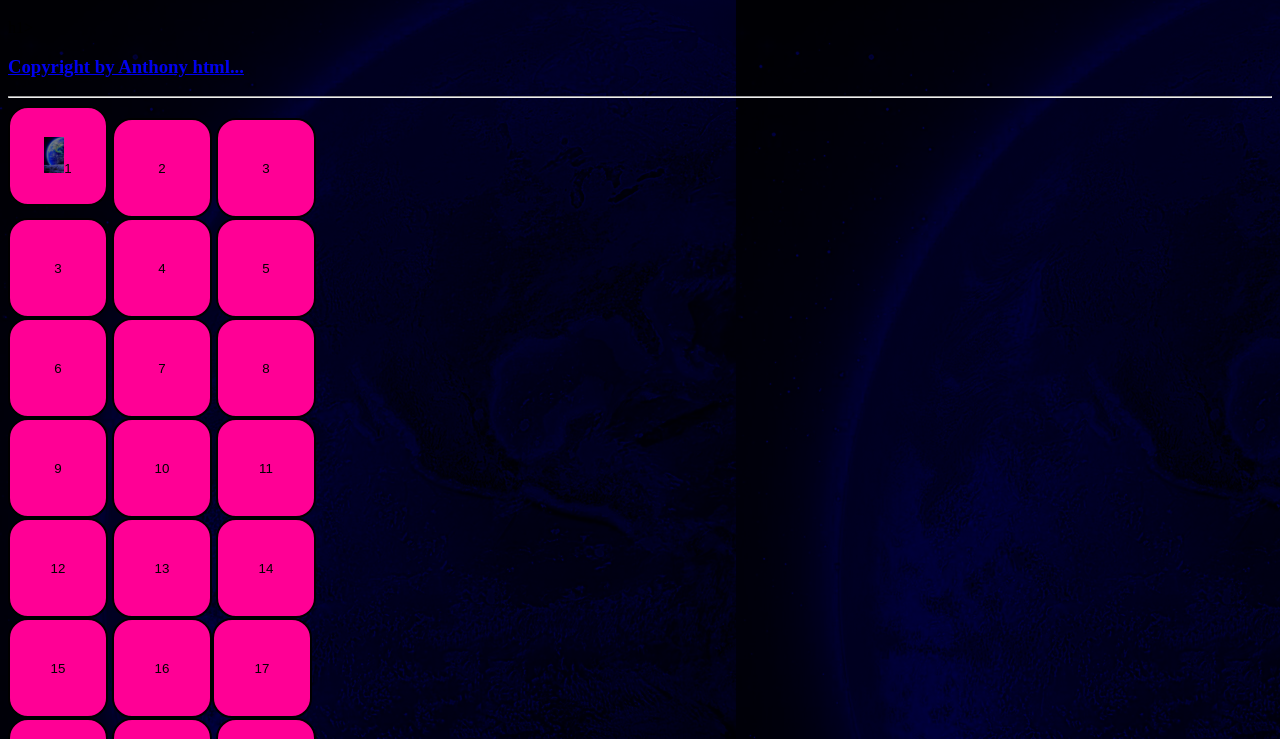
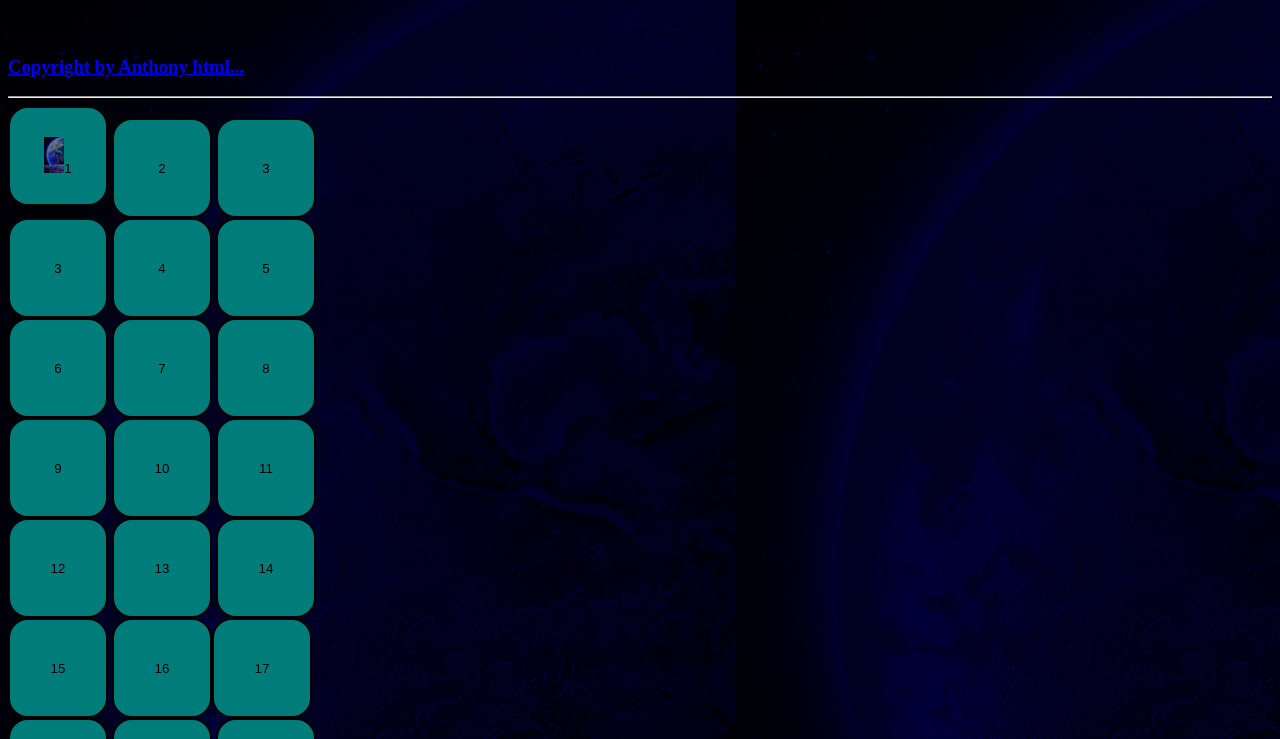
Before and after one commit to anjaseb/Hist-ria-, a plain HTML site: page about.html in a window 1280 px wide. Shown: the part 61-800 px from the top of the page. Drawn offline with Linux system fonts and the light colour scheme; a script that the page names is missing.

Commit message:
Update style.css

```diff
--- a/style.css
+++ b/style.css
@@ -84,5 +84,5 @@ button {
   width: 100px;
   border: 2px solid black;
   border-radius: 20px;
-  background-color:hsla(325, 100%, 50%, 1);
+  background-color:rgba(0, 125, 122, 1);
 }
```
